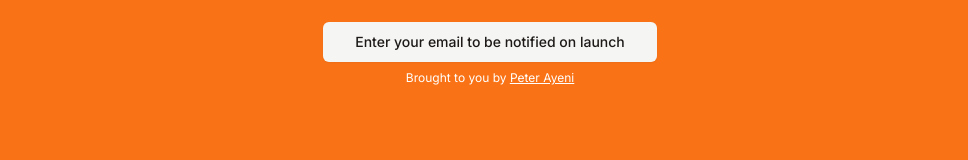
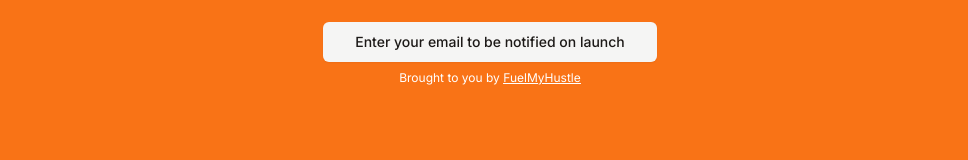
Before and after one commit to peterayeniofficial/partyjollof-landing, a Next.js app: page / in a window 1280 px wide. Shown: the part 405-565 px from the top of the page, without its empty margins (150-1118 px from the left). Built offline with nearby package versions, Linux system fonts and the light colour scheme.

Commit message:
fix title

```diff
--- a/src/app/layout.tsx
+++ b/src/app/layout.tsx
@@ -5,7 +5,7 @@ import './globals.css'
 const inter = Inter({ subsets: ['latin'] })
 
 export const metadata: Metadata = {
-  title: 'Party Jollof - Your Ultimate Guide to African Cinema Reviews and Ratings',
+  title: 'Party Jollof - Your Ultimate Guide to African Movies & TV Shows Reviews and Ratings',
   description: 'Discover Party Jollof, the premier destination for African movies and TV shows reviews. Explore critic and audience insights, latest news, trailers, and ratings. Find comprehensive box office details, browse by genre or platform, and stay updated with trending topics in African cinema. Whether your are seeking popular hits or upcoming gems, Party Jollof is your one-stop source for all things African entertainment.',
 }
 
--- a/src/app/page.tsx
+++ b/src/app/page.tsx
@@ -26,7 +26,7 @@ export default function Home() {
           <ul className="mb-10 flex gap-5 flex-wrap items-center justify-center">
             <li>
              <EmailOptin/>
-             <p className='mt-2 text-base text-white text-xs'>Brought to you by <span className='underline'><a href='https://www.linkedin.com/in/peterayeni/'>Peter Ayeni</a></span></p>
+             <p className='mt-2 text-base text-white text-xs'>Brought to you by <span className='underline'><a href='https://www.linkedin.com/company/fuelmyhustle' target='_blank'>FuelMyHustle</a></span></p>
 
             </li>
 
```
